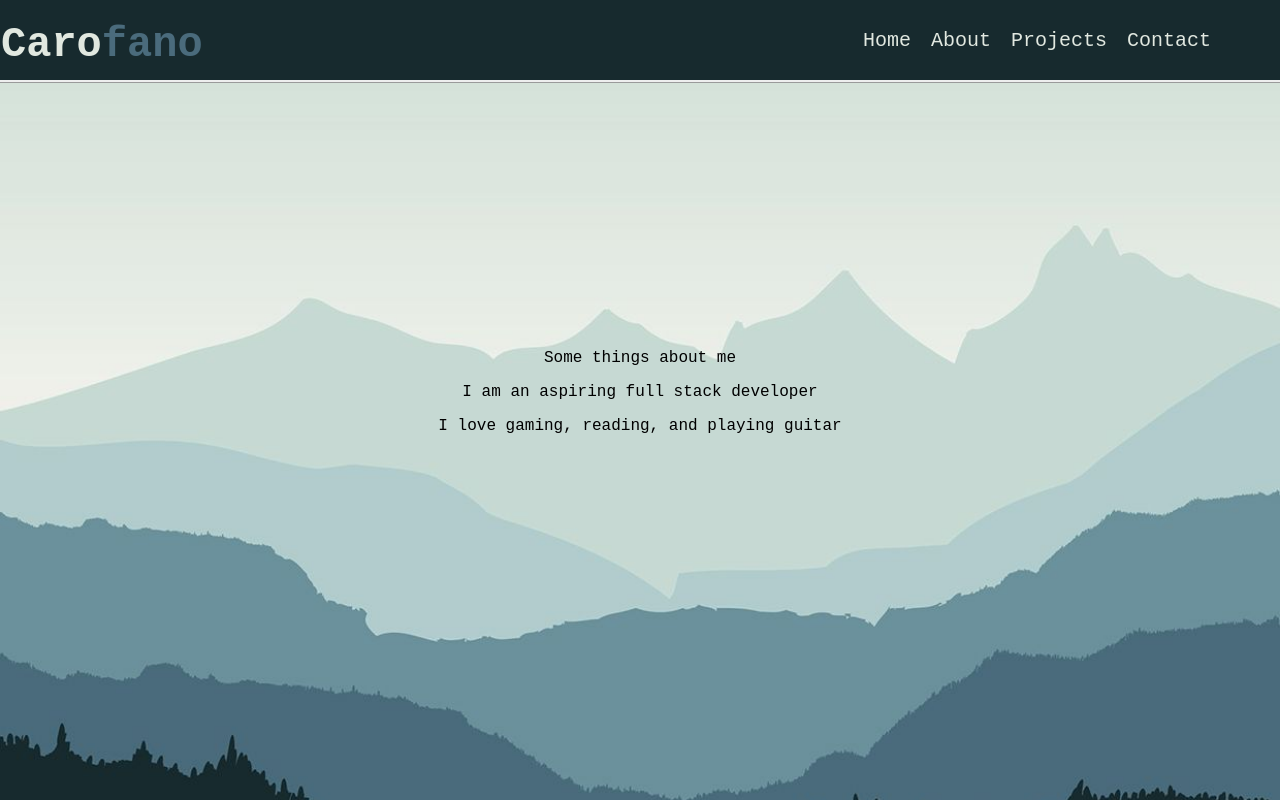
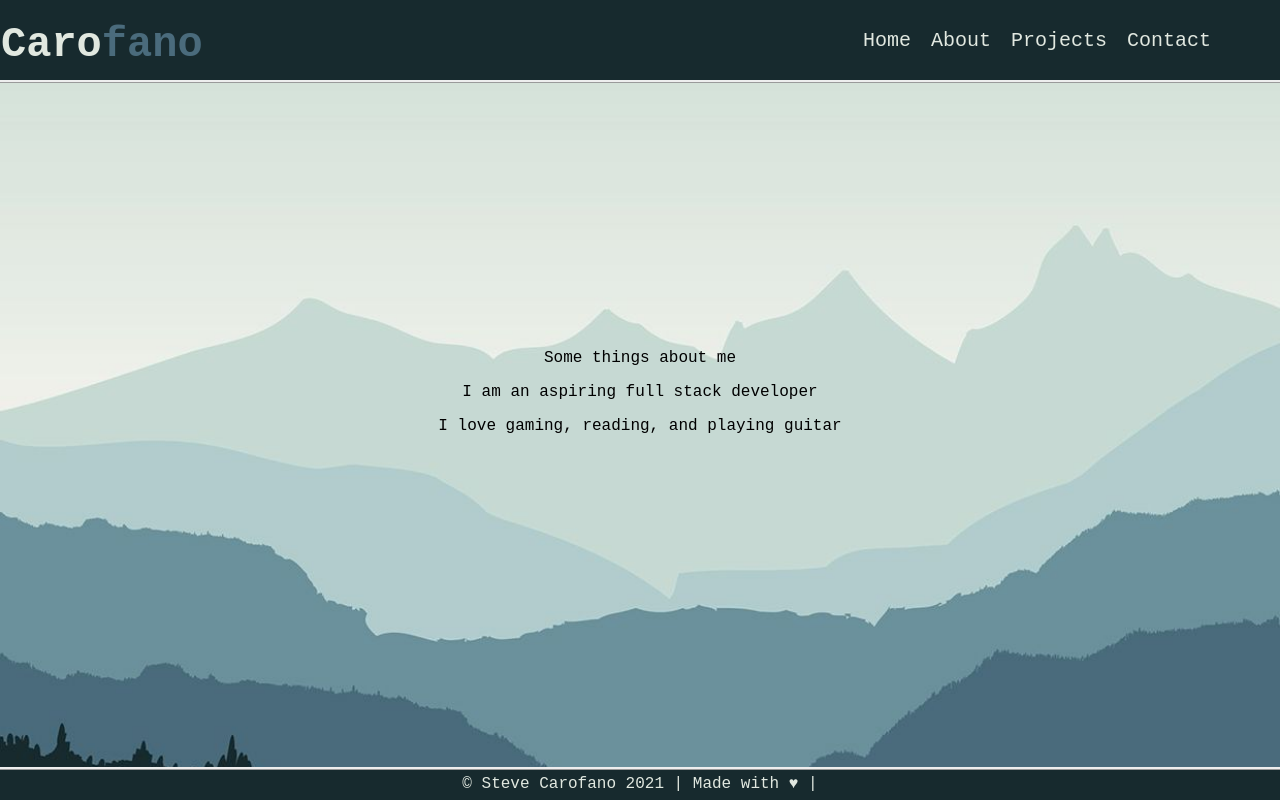
Before and after one commit to stevecarofano/React-Portfolio, a React (Create React App) app: page /About in a window 1280 px wide. Built offline with nearby package versions, Linux system fonts and the light colour scheme.

Commit message:
Adding footer component

```diff
--- a/src/App.css
+++ b/src/App.css
@@ -180,9 +180,14 @@ h1 span {
 }
 
 .footer {
-  margin-top: 30px;
+  bottom : 0;
+  height : 20px;
+  margin-top : 40px;
+  text-align: center;
+  vertical-align: middle;
+  position:fixed;
+  width:100%;
   padding: 5px 0 5px 0;
-  text-align: center;
   color: var(--primary);
   background-color: var(--alt);
   border-top: ridge;
--- a/src/App.js
+++ b/src/App.js
@@ -2,6 +2,7 @@ import React from "react";
 import { BrowserRouter as Router, Switch, Route } from "react-router-dom";
 import "./App.css";
 import Header from "./components/header";
+import Footer from "./components/footer";
 import About from "./components/pages/About";
 import Home from "./components/pages/home";
 import Projects from "./components/pages/Projects";
@@ -12,6 +13,7 @@ function App() {
     <>
       <Router>
         <Header />
+        <Footer />
         <Switch>
           <Route path="/" exact component={Home} />
           <Route path="/About" exact component={About} />
--- /dev/null
+++ b/src/components/footer.js
@@ -0,0 +1,13 @@
+import React from "react";
+import FooterH from "./footerH";
+import "../App.css";
+
+function Footer() {
+  return (
+    <>
+      <FooterH />
+    </>
+  )
+}
+
+export default Footer;
--- /dev/null
+++ b/src/components/footerH.js
@@ -0,0 +1,12 @@
+import React from 'react';
+import '../App.css';
+
+function FooterH() {
+    return (
+        <footer class="footer">
+        &copy; Steve Carofano 2021 | Made with ♥ |
+    </footer>
+    )
+}
+
+export default FooterH;
--- a/src/components/header.js
+++ b/src/components/header.js
@@ -10,4 +10,4 @@ function Header () {
     )
   }
 
-export default Header
+export default Header;
--- a/src/components/nav.js
+++ b/src/components/nav.js
@@ -25,4 +25,4 @@ function Navbar() {
   );
 }
 
-export default Navbar
+export default Navbar;
```
